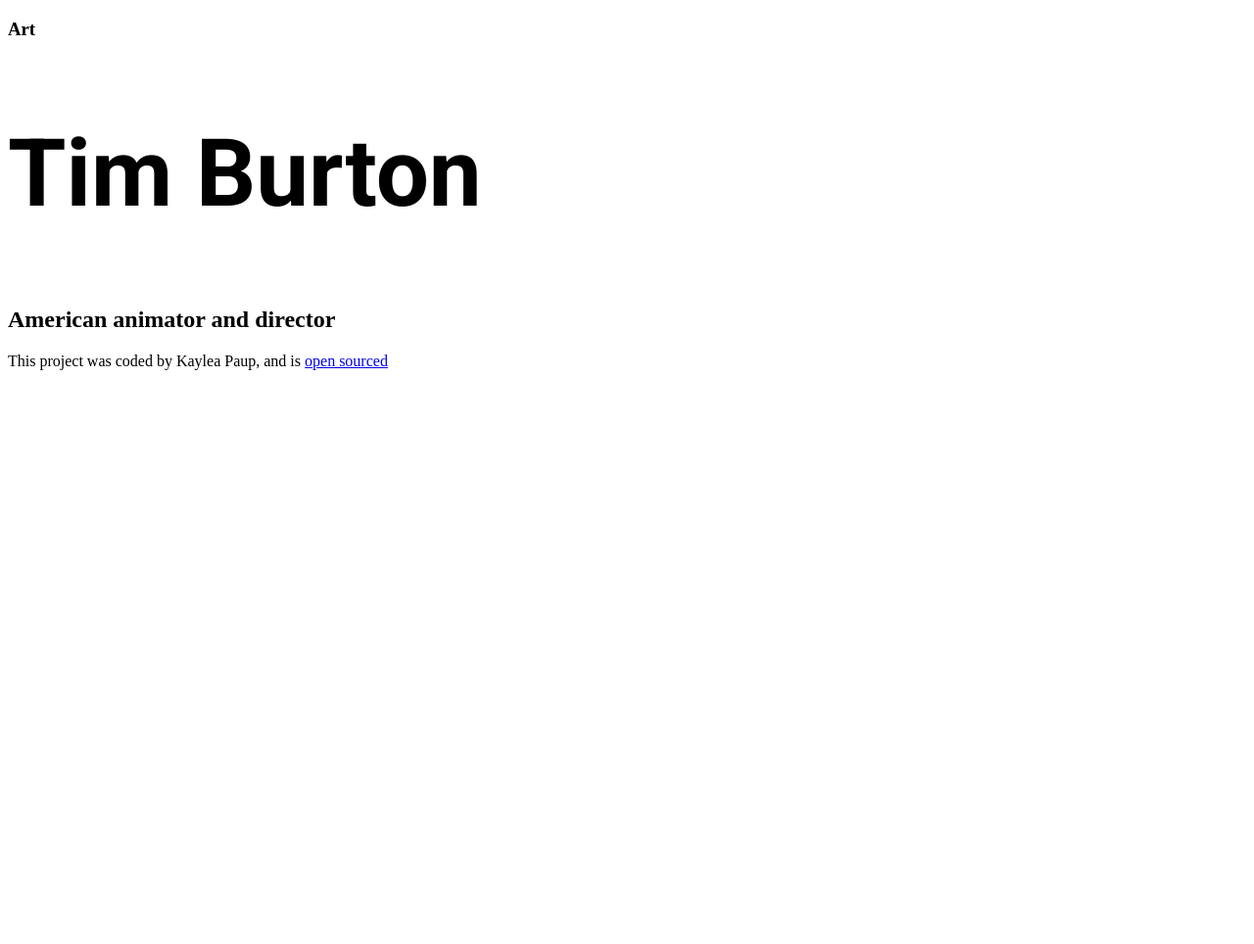
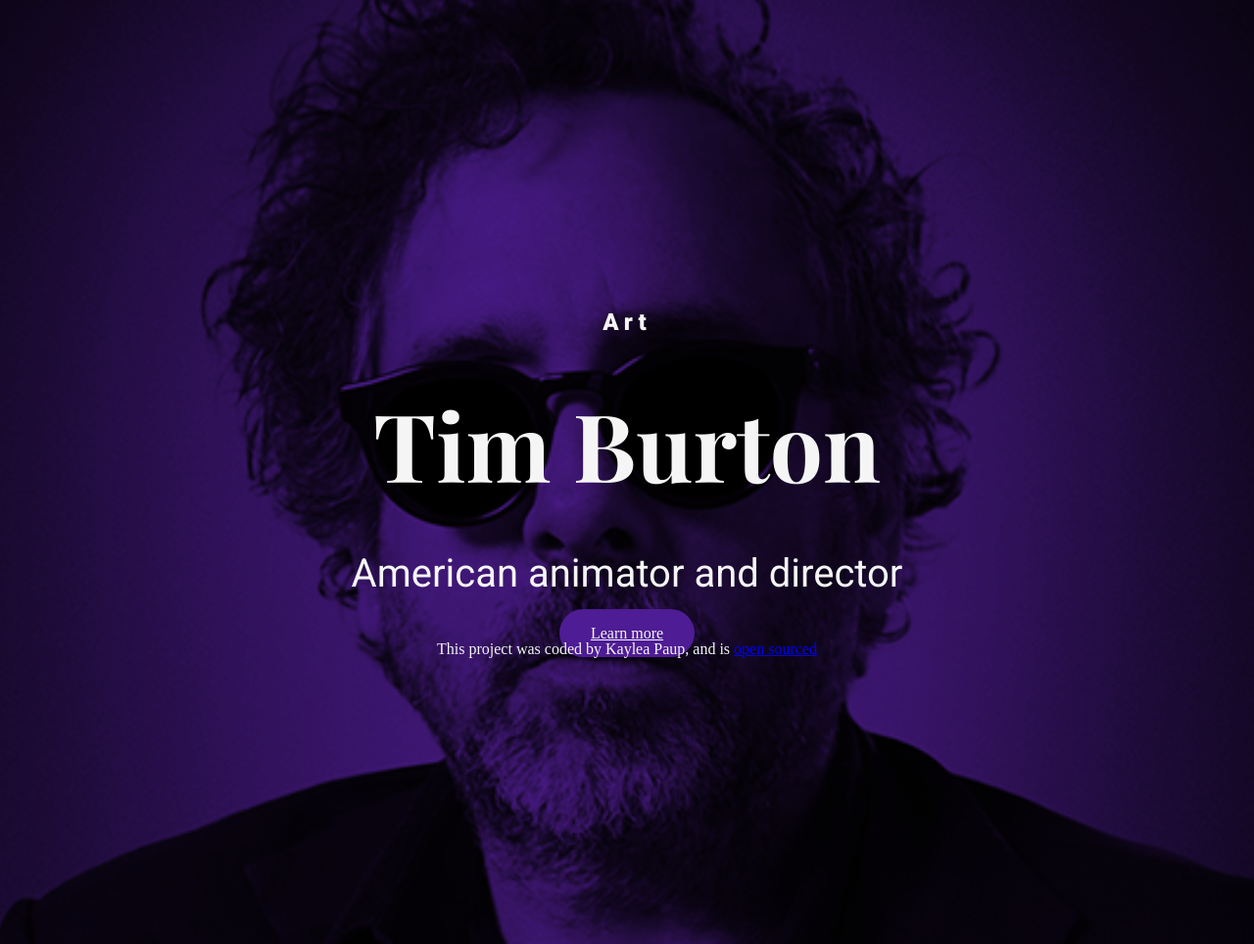
Before and after one commit to paupyk/TimBurton-art-project, a plain HTML site: page index.html in a window 1280 px wide. Shown: the whole page at 98% size. Before the commit the page ends 800 px from the top, so only its background shows below. Drawn offline with nearby package versions, Linux system fonts and the light colour scheme; a web font is replaced by a local one.

Commit message:
Added the header of the project and updated image files

```diff
--- a/index.html
+++ b/index.html
@@ -21,6 +21,8 @@
     <link rel="stylesheet" href="src/styles.css">
 </head>
 <body>
+    <div class="container">
+    <header>
     <h3>
         Art
     </h3>
@@ -30,8 +32,10 @@
     <h2>
         American animator and director
     </h2>
+    <a href="#">Learn more</a>
+    </header>
     <footer>
         This project was coded by Kaylea Paup, and is <a href="https://github.com/paupyk/TimBurton-art-project" target="_blank">open sourced</a>
-    </footer>
+    </footer></div>
 </body>
 </html>
--- a/src/styles.css
+++ b/src/styles.css
@@ -1,7 +1,55 @@
-h1 {
+body {
+    background-blend-mode: multiply;
+    background-color: rgb(78, 28, 148);
+    background-image: url(../src/images/Tim-Burton-bw.png);
+    background-repeat: no-repeat;
+    background-size: cover;
+    background-position: center;
+}
+.container {
+    color: whitesmoke;
+    line-height: 1;
+    max-width: 100%;
+    max-height: 100%;
+    padding: 285px 160px;
+    text-align: center;
+}
+header h1 {
+    font-family: "Playfair Display";
+    font-size: 96px;
+    font-weight: 700;
+}
+header h3 {
     font-family: "Roboto";
-    font-weight: 700;
-    font-size: 96px;
-    font-style: normal;
-    line-height: 144px;
+    font-size: 24px;
+    font-weight: 900;
+    letter-spacing: 5px;
 }
+header h2 {
+    font-family: "Roboto";
+    font-size: 40px;
+    font-weight: 400;
+}
+header a {
+    background: rgb(78, 28, 148);
+    border-radius: 100px;
+    color: whitesmoke;
+    padding: 16px 32px 16px 32px;
+}
+@media (max-width: 900px) {
+    header {
+        padding: 60px 0;
+    }
+
+    header h1 {
+        font-size: 48px;
+    }
+
+    header h2 {
+        font-size: 20px;
+    }
+
+    header h3 {
+        font-size: 12px;
+    }
+}
```
Also changed, not shown: src/images/Tim-Burton-bw.png (added), src/images/coraline 1.jpg (deleted), src/images/edward scissorhands 1.jpg (deleted), src/images/tnbc 1.jpg (deleted), src/images/tnbc.png (added), 2 other files.
